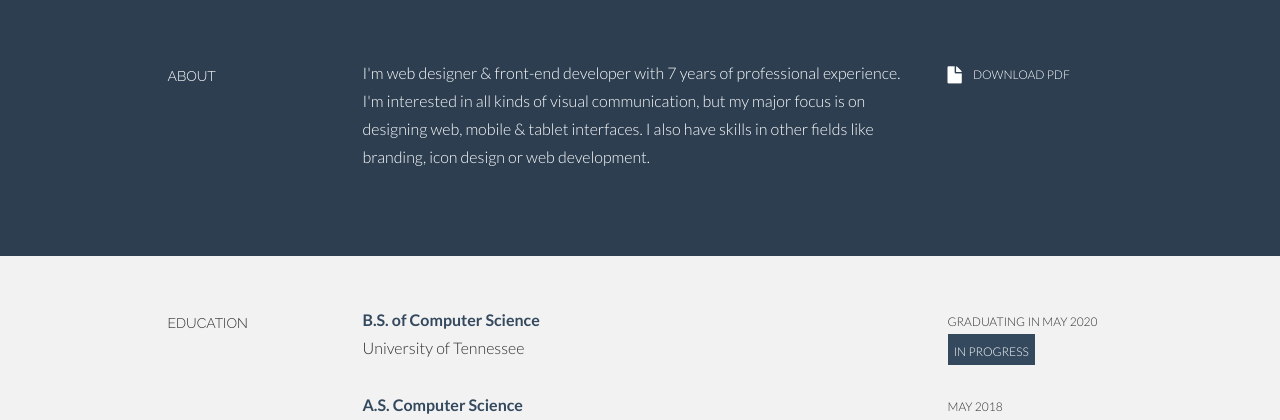
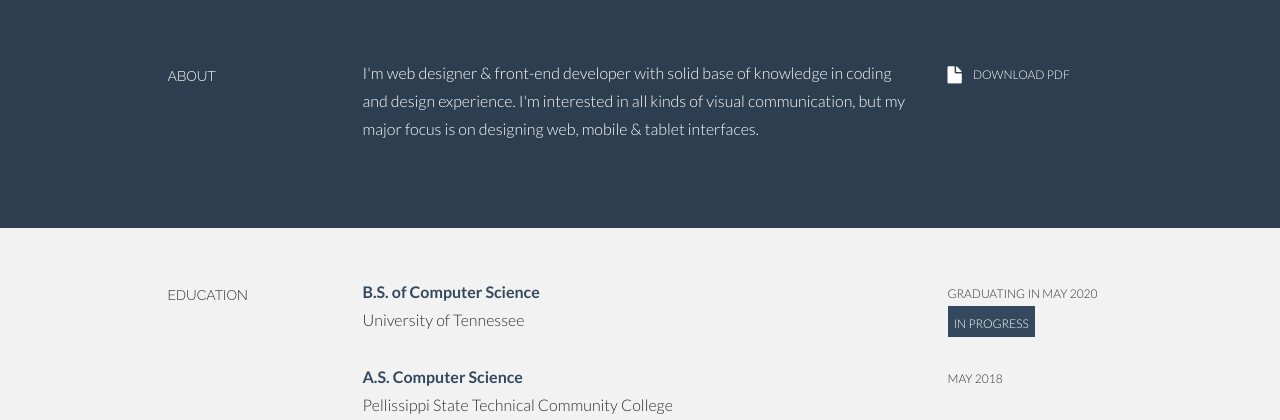
Before and after one commit to ATutko/resume, a PHP site: page / in a window 1280 px wide. Shown: the part 561-981 px from the top of the page. Run offline with PHP 8.4, Linux system fonts and the light colour scheme.

Commit message:
Changed about

```diff
--- a/index.php
+++ b/index.php
@@ -75,7 +75,7 @@
 					<h5>ABOUT</h5>
 				</div>
 				<div class="col-lg-6">
-					<p>I'm web designer & front-end developer with 7 years of professional experience. I'm interested in all kinds of visual communication, but my major focus is on designing web, mobile & tablet interfaces. I also have skills in other fields like branding, icon design or web development.</p>
+					<p>I'm web designer & front-end developer with solid base of knowledge in coding and design experience. I'm interested in all kinds of visual communication, but my major focus is on designing web, mobile & tablet interfaces.</p>
 				</div>
 				<div class="col-lg-3">
 					<p><a href="#"><i class="icon-file"></i></a> <sm>DOWNLOAD PDF</sm></p>
```
